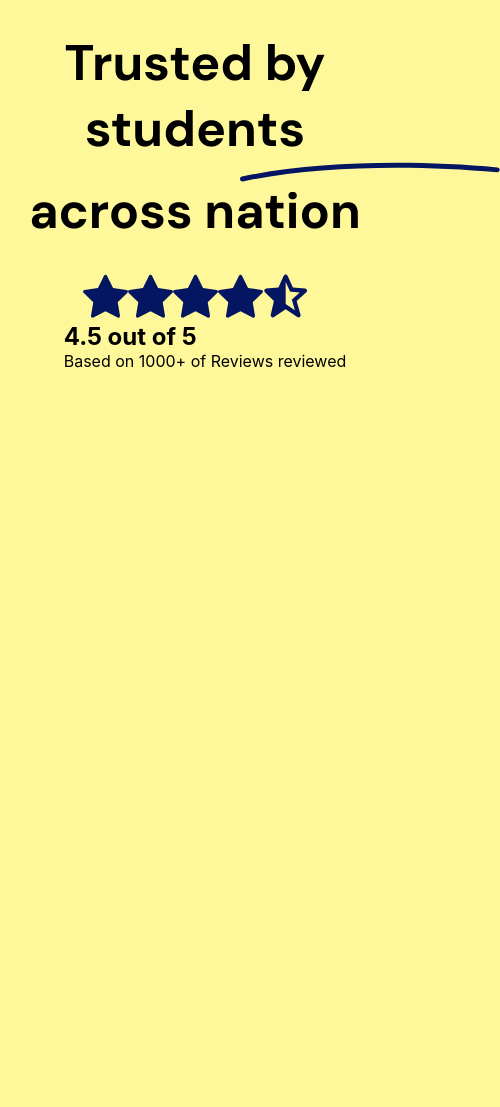
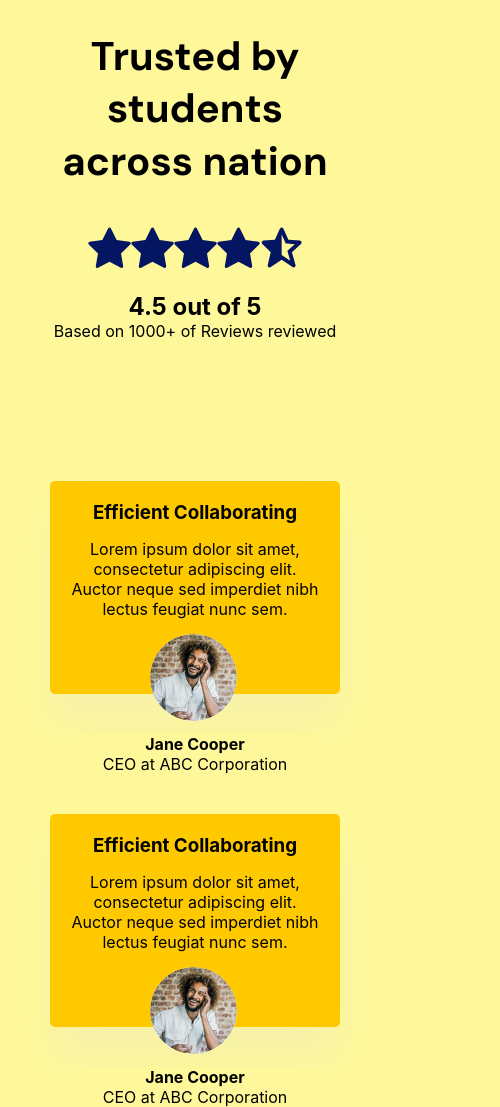
Before and after one commit to saketh12072002/resume-frontend, a React (Create React App) app: page / in a window 390 px wide. Shown: the whole page, 500 px wide, since content can reach past the window. Before the commit the page ends 844 px from the top, so only its background shows below. Built offline with nearby package versions, Linux system fonts and the light colour scheme.

Commit message:
Most work completed

```diff
--- a/src/Violet.css
+++ b/src/Violet.css
@@ -6,41 +6,135 @@
 
 .headinng{
   padding-top: 30px;
-  z-index: 0;
+  /* z-index: 0; */
   position:relative;
 }
 
 h1{
   text-align: center;
   color: black;
-  font-size:50px;
+  font-size:40px;
   font-family: DM Sans;
   padding-top: 5px;
 }
 
 .undeerline{
-  text-align: center;
-  padding-left: 240px;
+  /* justify-content: center; */
   position: relative;
-  top: -6px;
+  transform: translate(50.3vw);
+  top: -12px;
   z-index: 1;
+  width: min-content;
 }
 .starr{
   text-align: center;
 }
 
 .ratiing{
-  margin-left: 20px;
+  margin-left: 30px;
 }
 .revieew{
   justify-content: center;
   display: flex;
-  margin-top: 30px;
+  margin-top: 40px;
   flex-wrap: wrap;
 }
 
 #accrooss{
-  margin-top: -25px;
+  margin-top: -30px;
   position: relative;
   z-index: 0;
 }
+
+@media screen and (max-width: 575px) {
+  .undeerline{
+    position: relative;
+    visibility: hidden;
+  }
+  #accrooss{
+    margin-top: -40px;
+    position: relative;
+    z-index: 0;
+  }
+}
+
+@media screen and (max-width: 524px) {
+  .ratiing{
+    margin-top: 20px;
+    text-align: center;
+    margin-left: 0;
+  }
+}
+
+.caards{
+  margin-top: 40px;
+  display: flex;
+  flex-wrap: wrap;
+  justify-content: center;
+}
+
+.caard1{
+  padding: 20px;
+  text-align: center;
+  background-color: #FFC900;
+  width: 250px;
+  margin-right: 70px;
+  border-radius: 5px;
+  box-shadow: 0px 30px 40px rgba(212, 217, 232, 0.2);
+}
+
+.caard2{
+  padding: 20px;
+  text-align: center;
+  background-color: #FFC900;
+  width: 250px;
+  margin-left: 70px;
+  border-radius: 5px;
+  box-shadow: 0px 30px 40px rgba(212, 217, 232, 0.2);
+}
+
+.card>h3{
+  background-color: #FFC900;
+  padding-bottom: 15px;
+}
+
+.card>p{
+  background-color: #FFC900;
+  padding-bottom: 15px;
+}
+
+#logo{
+  border-radius: 45px;
+  position: absolute;
+  display: block;
+  transform: translate(80px);
+}
+
+.clieent{
+  position:relative;
+  top: 100px;
+}
+
+@media screen and (max-width: 580px){
+  .caard1{
+    margin-right: 0;
+    margin-top: 100px;
+  }
+  .caard2{
+    margin-left: 0;
+    margin-top: 100px;
+  }
+}
+
+@media screen and (max-width: 719px){
+  .caard1{
+    margin: 20px;
+    right: 20px;
+    margin-top: 100px;
+  }
+  .caard2{
+    margin: 20px;
+    left: 20px;
+    margin-top: 100px;
+  }
+}
--- a/src/Violet.js
+++ b/src/Violet.js
@@ -1,12 +1,12 @@
 import React from 'react';
 import './Violet.css';
-
+const logo = require('./Picture.jpg');
 
 function Violet() {
   return (
   <div className='violet'>
       <h1 className='headinng'>Trusted by students</h1>
-      <div className='undeerline'><svg width="260" height="32" viewBox="0 0 419 31" id='id' fill="none" xmlns="http://www.w3.org/2000/svg">
+      <div className='undeerline'><svg width="210" height="32" viewBox="0 0 419 31" id='id' fill="none" xmlns="http://www.w3.org/2000/svg">
 <path d="M3.17587 22.938C1.01403 23.4063 -0.369725 25.5359 0.0852279 27.6948C0.540181 29.8537 2.66152 31.2242 4.8234 30.7559L3.17587 22.938ZM414.217 16.0503C416.416 16.2502 418.372 14.6287 418.585 12.4287C418.799 10.2287 417.189 8.28327 414.99 8.08342L414.217 16.0503ZM4.8234 30.7559C123.016 5.15613 283.041 4.12846 414.217 16.0503L414.99 8.08342C283.408 -3.87526 122.482 -2.90295 3.17587 22.938L4.8234 30.7559Z" fill="#041562"/>
 </svg></div>
 
@@ -14,19 +14,19 @@ function Violet() {
 
     <div className='revieew'>
       <div className='starr'>
-      <svg width="45" height="44" viewBox="0 0 58 56" fill="none" xmlns="http://www.w3.org/2000/svg">
+      <svg width="43" height="41" viewBox="0 0 58 56" fill="none" xmlns="http://www.w3.org/2000/svg">
 <path d="M56.0766 20.1387L38.7202 17.6162L30.9614 1.88674C30.7495 1.45608 30.4009 1.10745 29.9702 0.895533C28.8901 0.36233 27.5776 0.806666 27.0376 1.88674L19.2788 17.6162L1.92235 20.1387C1.44384 20.2071 1.00634 20.4326 0.671378 20.7744C0.266428 21.1907 0.0432829 21.7506 0.0509737 22.3313C0.0586645 22.9119 0.296562 23.4658 0.712393 23.8711L13.27 36.1143L10.3032 53.4024C10.2336 53.8045 10.2781 54.2181 10.4317 54.5963C10.5852 54.9744 10.8416 55.302 11.1718 55.5418C11.5021 55.7817 11.8929 55.9242 12.3 55.9532C12.7071 55.9823 13.1142 55.8966 13.4751 55.7061L28.9995 47.544L44.5239 55.7061C44.9477 55.9317 45.4399 56.0069 45.9116 55.9248C47.1011 55.7197 47.9009 54.5918 47.6958 53.4024L44.729 36.1143L57.2866 23.8711C57.6284 23.5362 57.854 23.0987 57.9224 22.6201C58.1069 21.4239 57.2729 20.3164 56.0766 20.1387Z" fill="#041562"/>
 </svg>
-<svg width="45" height="44" viewBox="0 0 58 56" fill="none" xmlns="http://www.w3.org/2000/svg">
+<svg width="43" height="41" viewBox="0 0 58 56" fill="none" xmlns="http://www.w3.org/2000/svg">
 <path d="M56.0766 20.1387L38.7202 17.6162L30.9614 1.88674C30.7495 1.45608 30.4009 1.10745 29.9702 0.895533C28.8901 0.36233 27.5776 0.806666 27.0376 1.88674L19.2788 17.6162L1.92235 20.1387C1.44384 20.2071 1.00634 20.4326 0.671378 20.7744C0.266428 21.1907 0.0432829 21.7506 0.0509737 22.3313C0.0586645 22.9119 0.296562 23.4658 0.712393 23.8711L13.27 36.1143L10.3032 53.4024C10.2336 53.8045 10.2781 54.2181 10.4317 54.5963C10.5852 54.9744 10.8416 55.302 11.1718 55.5418C11.5021 55.7817 11.8929 55.9242 12.3 55.9532C12.7071 55.9823 13.1142 55.8966 13.4751 55.7061L28.9995 47.544L44.5239 55.7061C44.9477 55.9317 45.4399 56.0069 45.9116 55.9248C47.1011 55.7197 47.9009 54.5918 47.6958 53.4024L44.729 36.1143L57.2866 23.8711C57.6284 23.5362 57.854 23.0987 57.9224 22.6201C58.1069 21.4239 57.2729 20.3164 56.0766 20.1387Z" fill="#041562"/>
 </svg>
-<svg width="45" height="44" viewBox="0 0 58 56" fill="none" xmlns="http://www.w3.org/2000/svg">
+<svg width="43" height="41" viewBox="0 0 58 56" fill="none" xmlns="http://www.w3.org/2000/svg">
 <path d="M56.0766 20.1387L38.7202 17.6162L30.9614 1.88674C30.7495 1.45608 30.4009 1.10745 29.9702 0.895533C28.8901 0.36233 27.5776 0.806666 27.0376 1.88674L19.2788 17.6162L1.92235 20.1387C1.44384 20.2071 1.00634 20.4326 0.671378 20.7744C0.266428 21.1907 0.0432829 21.7506 0.0509737 22.3313C0.0586645 22.9119 0.296562 23.4658 0.712393 23.8711L13.27 36.1143L10.3032 53.4024C10.2336 53.8045 10.2781 54.2181 10.4317 54.5963C10.5852 54.9744 10.8416 55.302 11.1718 55.5418C11.5021 55.7817 11.8929 55.9242 12.3 55.9532C12.7071 55.9823 13.1142 55.8966 13.4751 55.7061L28.9995 47.544L44.5239 55.7061C44.9477 55.9317 45.4399 56.0069 45.9116 55.9248C47.1011 55.7197 47.9009 54.5918 47.6958 53.4024L44.729 36.1143L57.2866 23.8711C57.6284 23.5362 57.854 23.0987 57.9224 22.6201C58.1069 21.4239 57.2729 20.3164 56.0766 20.1387Z" fill="#041562"/>
 </svg>
-<svg width="45" height="44" viewBox="0 0 58 56" fill="none" xmlns="http://www.w3.org/2000/svg">
+<svg width="43" height="41" viewBox="0 0 58 56" fill="none" xmlns="http://www.w3.org/2000/svg">
 <path d="M56.0766 20.1387L38.7202 17.6162L30.9614 1.88674C30.7495 1.45608 30.4009 1.10745 29.9702 0.895533C28.8901 0.36233 27.5776 0.806666 27.0376 1.88674L19.2788 17.6162L1.92235 20.1387C1.44384 20.2071 1.00634 20.4326 0.671378 20.7744C0.266428 21.1907 0.0432829 21.7506 0.0509737 22.3313C0.0586645 22.9119 0.296562 23.4658 0.712393 23.8711L13.27 36.1143L10.3032 53.4024C10.2336 53.8045 10.2781 54.2181 10.4317 54.5963C10.5852 54.9744 10.8416 55.302 11.1718 55.5418C11.5021 55.7817 11.8929 55.9242 12.3 55.9532C12.7071 55.9823 13.1142 55.8966 13.4751 55.7061L28.9995 47.544L44.5239 55.7061C44.9477 55.9317 45.4399 56.0069 45.9116 55.9248C47.1011 55.7197 47.9009 54.5918 47.6958 53.4024L44.729 36.1143L57.2866 23.8711C57.6284 23.5362 57.854 23.0987 57.9224 22.6201C58.1069 21.4239 57.2729 20.3164 56.0766 20.1387Z" fill="#041562"/>
 </svg>
-<svg width="45" height="44" viewBox="0 0 59 60" fill="none" xmlns="http://www.w3.org/2000/svg">
+<svg width="43" height="41" viewBox="0 0 59 60" fill="none" xmlns="http://www.w3.org/2000/svg">
 <path d="M9.38549 55.5943C9.28557 56.0221 9.28377 56.467 9.38024 56.8955C9.4767 57.3241 9.66894 57.7253 9.94252 58.0691C10.2161 58.4128 10.5639 58.6902 10.96 58.8803C11.356 59.0705 11.7899 59.1686 12.2292 59.1672C12.8054 59.1673 13.3686 58.9968 13.848 58.6772L29.7292 48.0897L45.6105 58.6772C46.1073 59.007 46.6932 59.1769 47.2894 59.1638C47.8856 59.1507 48.4635 58.9554 48.9454 58.6041C49.4273 58.2527 49.79 57.7623 49.9848 57.1987C50.1796 56.635 50.1972 56.0253 50.0351 55.4514L44.7005 36.7847L57.9305 24.8789C58.3542 24.4973 58.6568 24 58.8009 23.4483C58.9449 22.8966 58.9241 22.3148 58.741 21.7748C58.5579 21.2348 58.2206 20.7603 57.7707 20.41C57.3208 20.0597 56.7781 19.849 56.2097 19.8039L39.5817 18.4797L32.3863 2.55178C32.1572 2.03877 31.7844 1.60305 31.3131 1.2972C30.8418 0.991345 30.292 0.828434 29.7302 0.828125C29.1683 0.827817 28.6184 0.990125 28.1467 1.29546C27.6751 1.6008 27.3019 2.03611 27.0722 2.54886L19.8767 18.4797L3.24883 19.8009C2.69015 19.8452 2.15606 20.0495 1.71045 20.3893C1.26483 20.7292 0.926556 21.1902 0.736098 21.7173C0.545641 22.2443 0.511062 22.8151 0.636499 23.3613C0.761937 23.9075 1.04208 24.406 1.44341 24.7972L13.7342 36.7759L9.38549 55.5943ZM29.7292 10.8351L35.6851 24.0214L37.4001 24.1584H37.403L48.988 25.0772L39.4476 33.6639L39.4447 33.6697L38.0942 34.883L38.593 36.6243V36.633L42.2476 49.4226L29.7292 41.078V10.8351Z" fill="#041562"/>
 </svg>
       </div>
@@ -37,10 +37,24 @@ function Violet() {
 
   <div className='caards'>
     <div className='caard1'>
-
+      <div className='card'>
+    <h3>Efficient Collaborating</h3>
+      <p>Lorem ipsum dolor sit amet, consectetur adipiscing elit. Auctor neque sed imperdiet nibh lectus feugiat nunc sem.</p>
+      </div><img src={logo} id='logo'/><div className='clieent'>
+        <h4>Jane Cooper</h4>
+        <p>CEO at ABC Corporation</p>
+        </div>
     </div>
-  </div>
-
+    <div className='caard2'>
+      <div className='card'>
+    <h3>Efficient Collaborating</h3>
+      <p>Lorem ipsum dolor sit amet, consectetur adipiscing elit. Auctor neque sed imperdiet nibh lectus feugiat nunc sem.</p>
+    </div><img src={logo} id='logo'/><div className='clieent'>
+        <h4>Jane Cooper</h4>
+        <p>CEO at ABC Corporation</p>
+        </div>
+      </div>
+    </div>
   </div>
   );
 }
```
Also changed, not shown: src/Picture.jpg (added).
